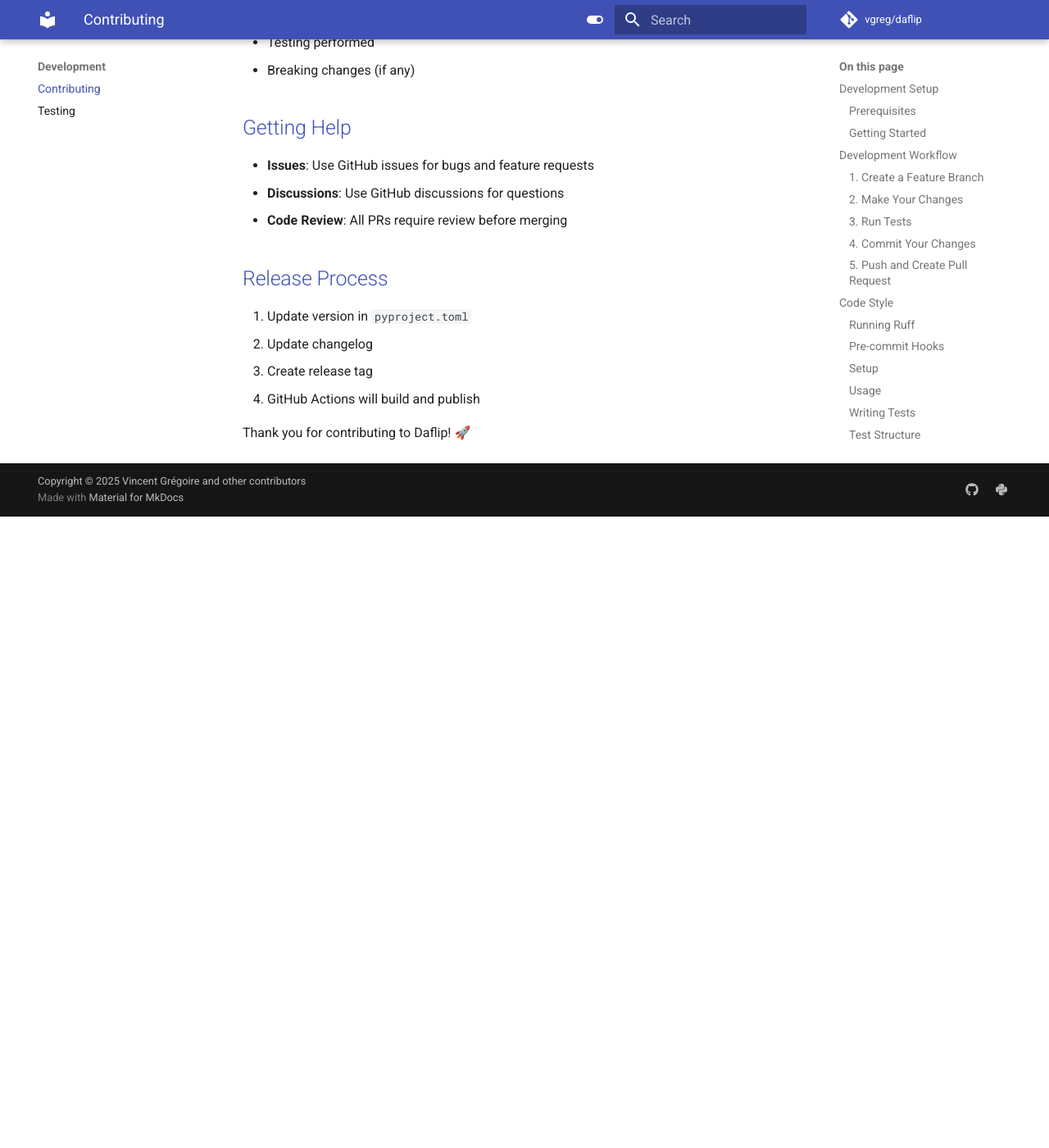
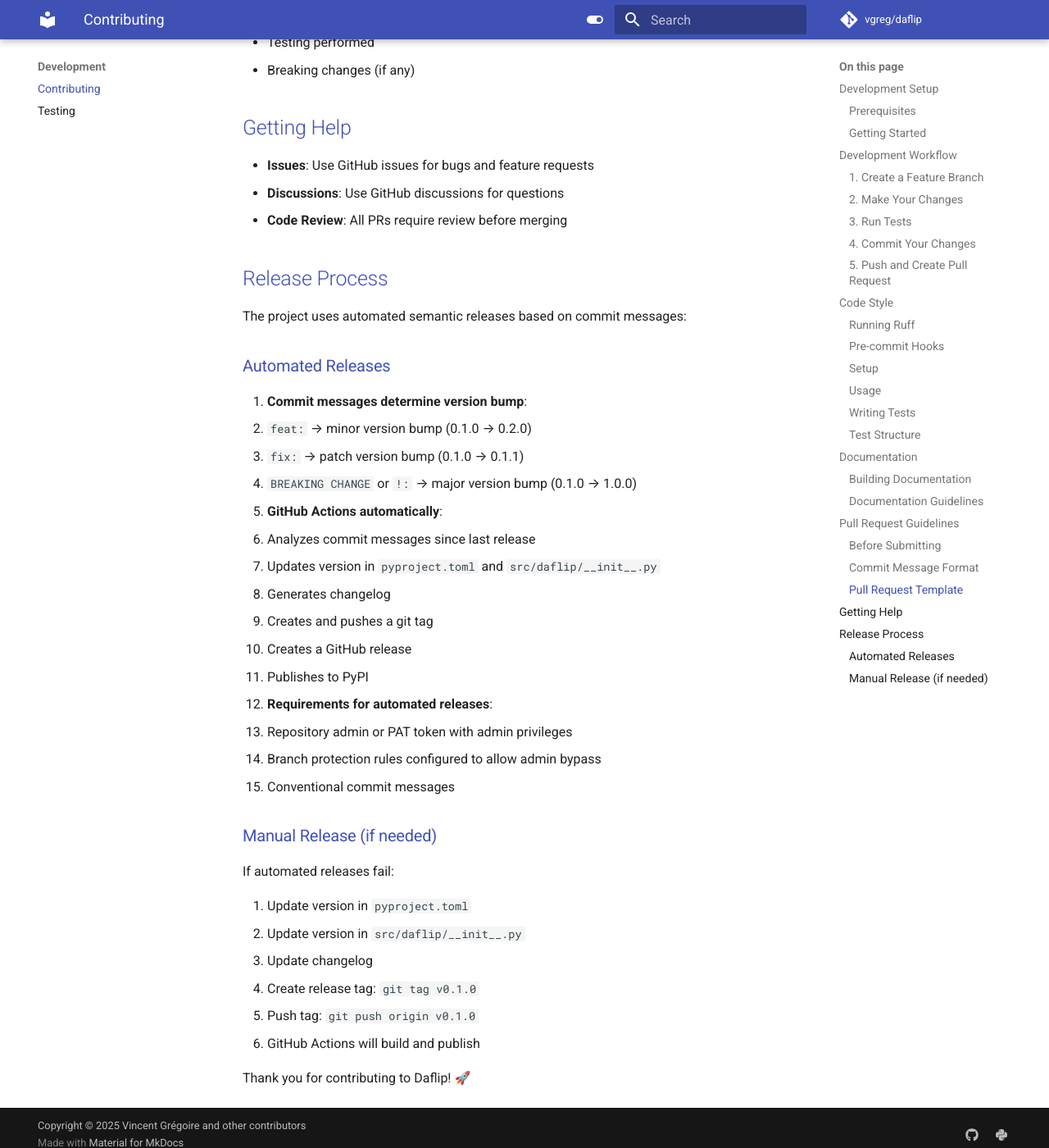
Before and after one commit to vgreg/daflip, an MkDocs documentation site: the page built from docs/development/contributing.md, in a window 1280 px wide and 1400 px high, scrolled down 5331 px. Shown: the whole window at 82% size. Built offline with MkDocs 1.6.1 and Material for MkDocs 9.7.7, drawn with Linux system fonts in a browser that asks for light colours; comment, search, counter and statistics services are not loaded; before the commit the page ends 5961 px from its top, so only the background shows below that; some of the changed text lies outside the part shown.

Commit message:
fix: resolve automated release numbering issues
- Fix branch protection compatibility with PAT token fallback
- Reorder workflow steps: commit → tag → release
- Add safeguards against empty commits and infinite loops
- Improve error handling with retry logic for git pushes
- Add conditional execution to prevent unnecessary runs
- Update documentation with automated release process

Fixes #1

🤖 Generated with [Claude Code](https://claude.ai/code)

Co-Authored-By: Claude <noreply@anthropic.com>

````diff
--- a/docs/development/contributing.md
+++ b/docs/development/contributing.md
@@ -79,7 +79,7 @@ git commit -m "feat: add new feature description"
 
 ### 5. Push and Create Pull Request
 
-```bash
+```bashq
 git push origin feature/your-feature-name
 ```
 
@@ -249,9 +249,37 @@ When creating a PR, include:
 
 ## Release Process
 
+The project uses automated semantic releases based on commit messages:
+
+### Automated Releases
+
+1. **Commit messages determine version bump**:
+   - `feat:` → minor version bump (0.1.0 → 0.2.0)
+   - `fix:` → patch version bump (0.1.0 → 0.1.1)
+   - `BREAKING CHANGE` or `!:` → major version bump (0.1.0 → 1.0.0)
+
+2. **GitHub Actions automatically**:
+   - Analyzes commit messages since last release
+   - Updates version in `pyproject.toml` and `src/daflip/__init__.py`
+   - Generates changelog
+   - Creates and pushes a git tag
+   - Creates a GitHub release
+   - Publishes to PyPI
+
+3. **Requirements for automated releases**:
+   - Repository admin or PAT token with admin privileges
+   - Branch protection rules configured to allow admin bypass
+   - Conventional commit messages
+
+### Manual Release (if needed)
+
+If automated releases fail:
+
 1. Update version in `pyproject.toml`
-2. Update changelog
-3. Create release tag
-4. GitHub Actions will build and publish
+2. Update version in `src/daflip/__init__.py`
+3. Update changelog
+4. Create release tag: `git tag v0.1.0`
+5. Push tag: `git push origin v0.1.0`
+6. GitHub Actions will build and publish
 
 Thank you for contributing to Daflip! 🚀
````
Also changed, not shown: CLAUDE.md (added, +97 -0 lines), 1 other file.
